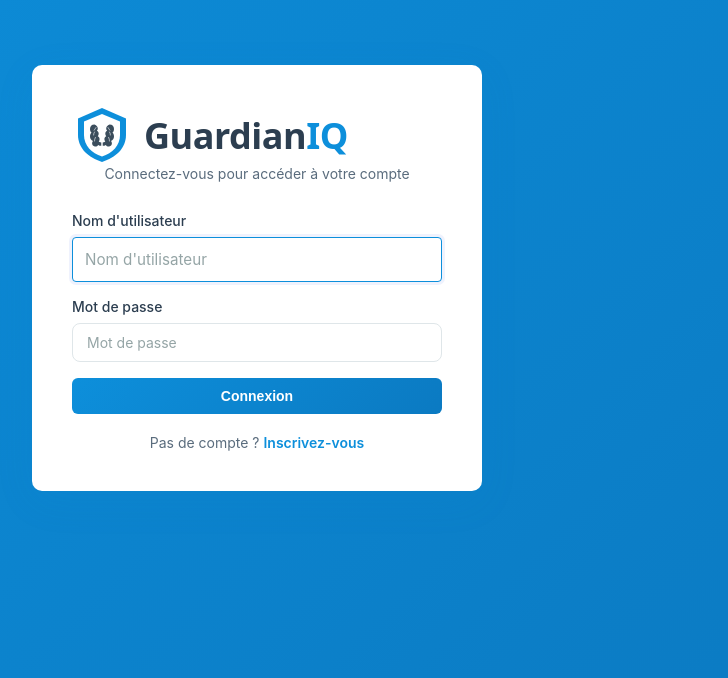
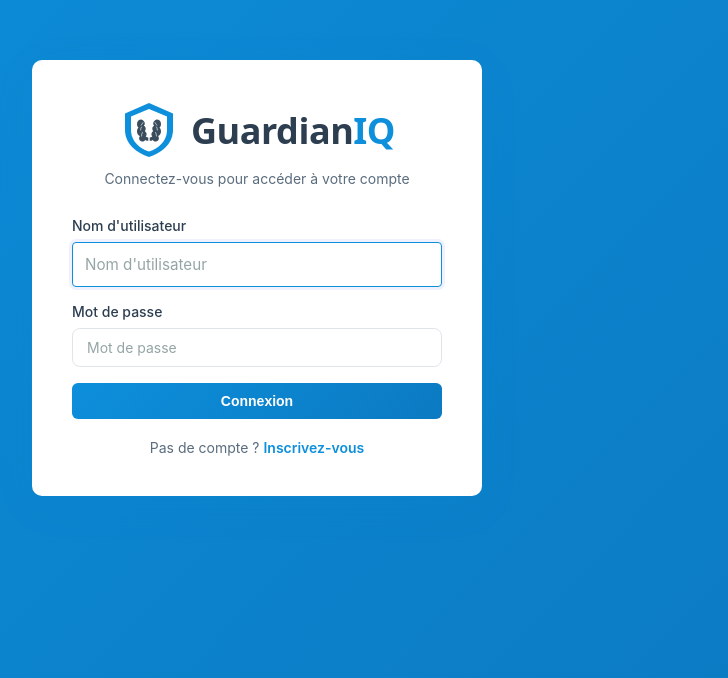
Before and after one commit to RayanDansou/SecApp, a React (Create React App) app in the folder frontend/: page /login in a window 1280 px wide. Shown: the part 122-800 px from the top of the page, without its empty margins (383-1111 px from the left). Built offline with nearby package versions, Linux system fonts and the light colour scheme; no server answers.

Commit message:
login page fix

```diff
--- a/frontend/src/pages/Login.js
+++ b/frontend/src/pages/Login.js
@@ -51,7 +51,9 @@ const Login = () => {
     <div className="login-container">
       <div className="login-card">
         <div className="login-header">
-          <Logo size={60} showText={true} variant="light" />
+          <div style={{ display: 'flex', justifyContent: 'center', marginBottom: '10px' }}>
+            <Logo size={60} showText={true} />
+          </div>
           <p>{t('auth.loginSubtitle')}</p>
         </div>
 
--- a/frontend/src/pages/Profile.css
+++ b/frontend/src/pages/Profile.css
@@ -304,11 +304,11 @@
 
 /* Buttons */
 .btn {
-  padding: 12px 24px;
-  font-size: 14px;
+  padding: 8px 16px;
+  font-size: 13px;
   font-weight: 600;
   border: none;
-  border-radius: 8px;
+  border-radius: 6px;
   cursor: pointer;
   transition: background-color 0.3s, transform 0.1s;
 }
--- a/frontend/src/pages/Register.js
+++ b/frontend/src/pages/Register.js
@@ -118,7 +118,9 @@ const Register = () => {
     <div className="register-container">
       <div className="register-card">
         <div className="register-header">
-          <Logo size={60} showText={true} variant="light" />
+          <div style={{ display: 'flex', justifyContent: 'center', marginBottom: '10px' }}>
+            <Logo size={60} showText={true} />
+          </div>
           <p>{t('auth.registerSubtitle')}</p>
         </div>
 
```
